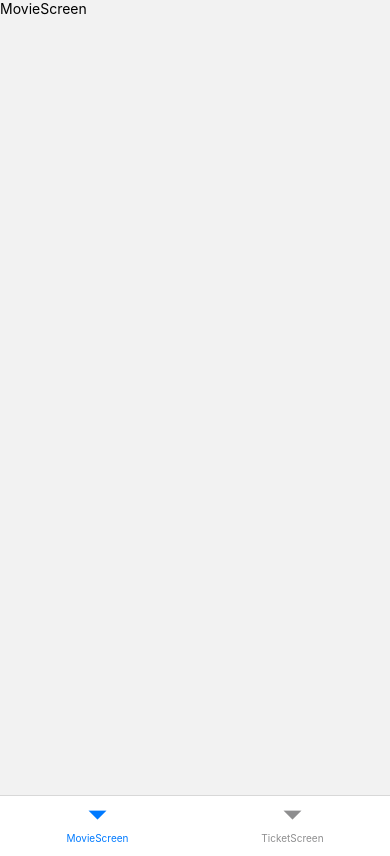
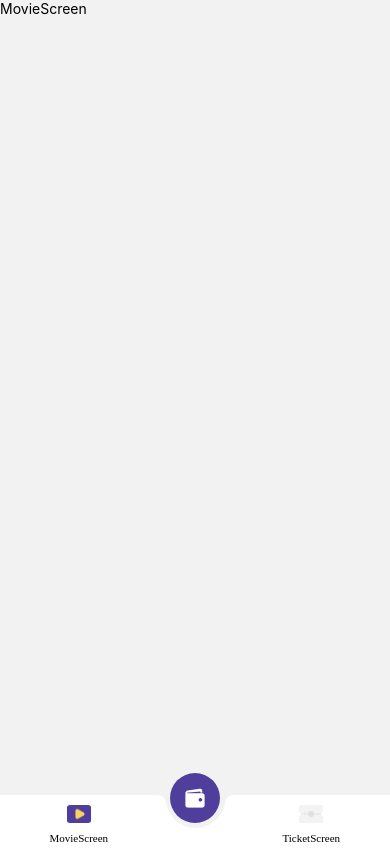
Before and after one commit to MuhammadAnsoriNasution/react-native-flutix-firebase, a React Native app: screen /MainScreen in a window 390 px wide. Built offline with nearby package versions, Linux system fonts and the light colour scheme.

Commit message:
float action button bottom bar

```diff
--- a/babel.config.js
+++ b/babel.config.js
@@ -1,4 +1,7 @@
 module.exports = {
   presets: ['module:metro-react-native-babel-preset'],
-  plugins: ['@babel/plugin-transform-export-namespace-from'],
+  plugins: [
+    '@babel/plugin-transform-export-namespace-from',
+    'react-native-reanimated/plugin',
+  ],
 };
--- a/package.json
+++ b/package.json
@@ -18,6 +18,7 @@
     "axios": "^1.5.1",
     "react": "18.2.0",
     "react-native": "0.72.5",
+    "react-native-reanimated": "^3.5.4",
     "react-native-safe-area-context": "^4.7.2",
     "react-native-screens": "^3.25.0",
     "react-native-svg": "^13.14.0",
--- /dev/null
+++ b/src/components/atoms/TabClipBg.tsx
@@ -0,0 +1,17 @@
+import React from 'react';
+import Svg, { Path, SvgProps } from 'react-native-svg';
+
+type Props = SvgProps & {
+  color?: string;
+};
+
+export default function TabClipBg({ color = '#FFFFFF', ...props }: Props) {
+  return (
+    <Svg width={75} height={61} viewBox="0 0 75 61" {...props}>
+      <Path
+        d="M75.2 0v61H0V0c4.1 0 7.4 3.1 7.9 7.1C10 21.7 22.5 33 37.7 33c15.2 0 27.7-11.3 29.7-25.9.5-4 3.9-7.1 7.9-7.1h-.1z"
+        fill={color}
+      />
+    </Svg>
+  );
+}
--- /dev/null
+++ b/src/components/atoms/button/FloatTabButton.tsx
@@ -0,0 +1,42 @@
+import { BottomTabBarButtonProps } from '@react-navigation/bottom-tabs/lib/typescript/src/types';
+import React from 'react';
+import { StyleSheet, TouchableOpacity, View } from 'react-native';
+import IconEntypo from 'react-native-vector-icons/Entypo';
+import theme from '../../../utils/theme';
+import TabClipBg from '../TabClipBg';
+
+type Props = BottomTabBarButtonProps & {
+  bgColor?: string;
+};
+
+export default function FloatTabButton({ bgColor, ...props }: Props) {
+  return (
+    <View style={styles.container}>
+      <TabClipBg color={bgColor} style={styles.background} />
+      <TouchableOpacity style={styles.button} onPress={props.onPress}>
+        <IconEntypo name="wallet" size={24} color={theme.whiteColor} />
+      </TouchableOpacity>
+    </View>
+  );
+}
+
+const styles = StyleSheet.create({
+  container: {
+    position: 'relative',
+    width: 75,
+    alignItems: 'center',
+  },
+  background: {
+    position: 'absolute',
+    top: 0,
+  },
+  button: {
+    top: -22.5,
+    justifyContent: 'center',
+    alignItems: 'center',
+    width: 50,
+    height: 50,
+    borderRadius: 27,
+    backgroundColor: theme.mainColor,
+  },
+});
--- a/src/components/atoms/button/index.ts
+++ b/src/components/atoms/button/index.ts
@@ -1,2 +1,3 @@
 export { default as ButtonRoundedIcon } from './ButtonRoundedIcon';
 export { default as RectButton } from './RectButton';
+export { default as FloatTabButton } from './FloatTabButton';
--- a/src/routes/BottomTabs.tsx
+++ b/src/routes/BottomTabs.tsx
@@ -1,18 +1,84 @@
+/* eslint-disable react/no-unstable-nested-components */
+import {
+  BottomTabBar,
+  createBottomTabNavigator,
+} from '@react-navigation/bottom-tabs';
 import React from 'react';
-import { createBottomTabNavigator } from '@react-navigation/bottom-tabs';
 import * as Screens from '../screens';
+import { Image, StyleSheet, View } from 'react-native';
+
 import { HomeTabParamList } from './types';
-
+import theme from '../utils/theme';
+import * as images from '../assets/images';
+import { Atoms } from '../components';
 const Tab = createBottomTabNavigator<HomeTabParamList>();
 
 function BottomTabs() {
   return (
-    <Tab.Navigator>
+    <Tab.Navigator
+      tabBar={props => (
+        <View style={styles.navigatorContainer}>
+          <BottomTabBar {...props} />
+        </View>
+      )}
+      screenOptions={({ route }) => ({
+        tabBarIcon: ({ focused }) => {
+          let Icon = images.ic_movie_grey;
+          if (route.name === 'MovieScreen') {
+            if (focused) {
+              Icon = images.ic_movie;
+            } else {
+              Icon = images.ic_movie_grey;
+            }
+          } else if (route.name === 'TicketScreen') {
+            if (focused) {
+              Icon = images.ic_tickets;
+            } else {
+              Icon = images.ic_tickets_grey;
+            }
+          }
+          return <Image source={Icon} style={styles.icon} />;
+        },
+        headerStyle: styles.navigator,
+        tabBarStyle: {
+          backgroundColor: 'transparent',
+          borderTopWidth: 0,
+        },
+        tabBarItemStyle: {
+          backgroundColor: theme.whiteColor,
+        },
+        tabBarActiveTintColor: theme.blackColor,
+        tabBarInactiveTintColor: theme.secondary3,
+        tabBarLabelStyle: {
+          ...theme.styles.blackTextFont,
+          fontSize: 11,
+          fontWeight: '500',
+        },
+      })}>
       <Tab.Screen
         name="MovieScreen"
         component={Screens.MovieScreen}
         options={{
           headerShown: false,
+        }}
+      />
+      <Tab.Screen
+        name="Empty"
+        listeners={{
+          tabPress: e => {
+            e.preventDefault();
+            return null;
+          },
+        }}
+        component={Screens.EmptyScreen}
+        options={{
+          headerShown: false,
+          tabBarButton: props => (
+            <Atoms.Button.FloatTabButton
+              bgColor={theme.whiteColor}
+              {...props}
+            />
+          ),
         }}
       />
       <Tab.Screen
@@ -25,4 +91,34 @@ function BottomTabs() {
     </Tab.Navigator>
   );
 }
+
+const styles = StyleSheet.create({
+  container: {
+    flex: 1,
+  },
+  navigatorContainer: {
+    position: 'absolute',
+    bottom: 0,
+    left: 0,
+    right: 0,
+  },
+  navigator: {
+    borderWidth: 0,
+    backgroundColor: 'red',
+    elevation: 30,
+  },
+  xFillLine: {
+    position: 'absolute',
+    bottom: 0,
+    left: 0,
+    right: 0,
+    height: 34,
+    borderWidth: 0,
+  },
+  icon: {
+    width: 24,
+    height: 18,
+  },
+});
+
 export default BottomTabs;
--- a/src/routes/index.tsx
+++ b/src/routes/index.tsx
@@ -10,7 +10,7 @@ const Stack = createNativeStackNavigator<RootStackParamList>();
 export default function Routes() {
   return (
     <NavigationContainer>
-      <Stack.Navigator initialRouteName="SplashScreen">
+      <Stack.Navigator initialRouteName="MainScreen">
         <Stack.Screen
           name="AccountConfirmationScreen"
           component={Screens.AccountConfirmationScreen}
--- a/src/routes/types.ts
+++ b/src/routes/types.ts
@@ -30,6 +30,9 @@ export type RootStackScreenProps<T extends keyof RootStackParamList> =
 export type HomeTabParamList = {
   MovieScreen: undefined;
   TicketScreen: undefined;
+  Profile: undefined;
+  About: undefined;
+  Empty: undefined;
 };
 
 export type HomeTabScreenProps<T extends keyof HomeTabParamList> =
--- /dev/null
+++ b/src/screens/EmptyScreen.tsx
@@ -0,0 +1,10 @@
+import { View, Text } from 'react-native';
+import React from 'react';
+
+export default function EmptyScreen() {
+  return (
+    <View>
+      <Text>EmptyScreen</Text>
+    </View>
+  );
+}
--- a/src/screens/index.ts
+++ b/src/screens/index.ts
@@ -16,3 +16,4 @@ export { default as TicketDetailScreen } from './TicketDetailScreen';
 export { default as TicketScreen } from './TicketScreen';
 export { default as TopUpScreen } from './TopUpScreen';
 export { default as WalletScreen } from './WalletScreen';
+export { default as EmptyScreen } from './EmptyScreen';
--- a/src/utils/theme.ts
+++ b/src/utils/theme.ts
@@ -14,6 +14,7 @@ const greyColor2 = '#BEBEBE';
 const greyColor3 = '#ADADAD';
 const secondary = '#F6F6F6';
 const secondary2 = '#DDDCDC';
+const secondary3 = '#E0E0E0';
 const whiteColor = '#ffffff';
 
 const styles = StyleSheet.create({
@@ -57,5 +58,6 @@ export default {
   secondary2,
   blackColor,
   whiteColor,
+  secondary3,
   styles,
 };
```
Also changed, not shown: src/routes/utlis.ts (added, +31 -0 lines), 3 other files (tests, documents, lock files or other folders).
